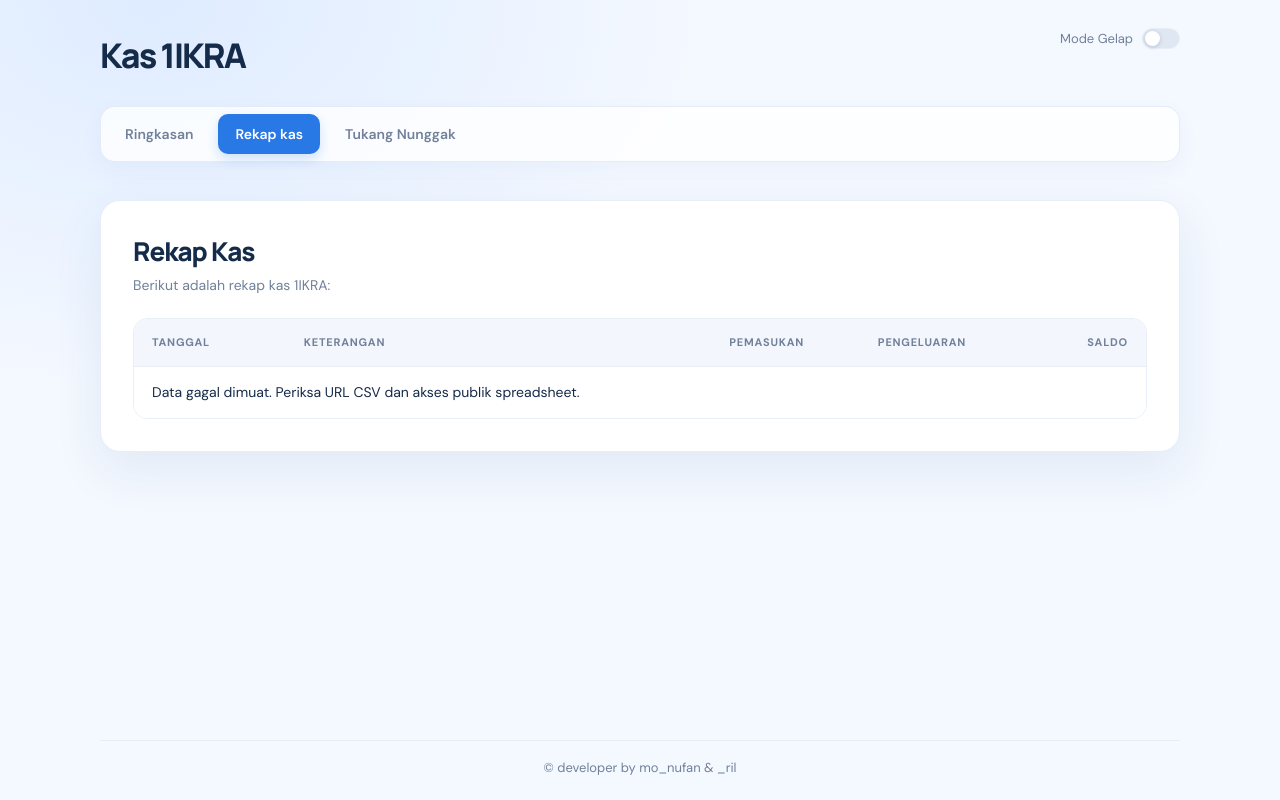
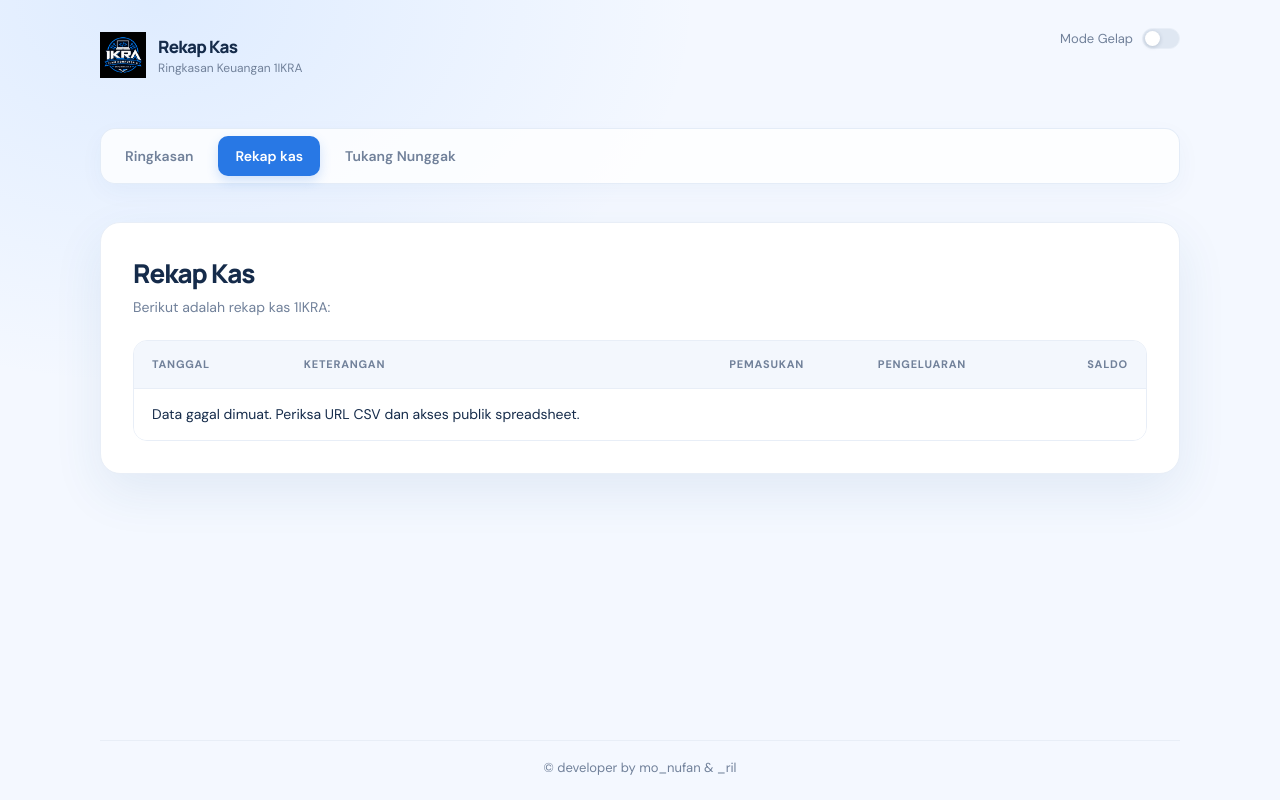
Before and after one commit to ibnufadlan49-svg/web-kas, a plain HTML site: page rekap kas/main.html in a window 1280 px wide. Drawn offline with Linux system fonts and the light colour scheme; no server answers.

Commit message:
perbubahan2

```diff
--- a/rekap kas/main.css
+++ b/rekap kas/main.css
@@ -92,6 +92,14 @@ header {
   font-family: "Manrope", sans-serif;
   font-size: 20px;
   font-weight: 800;
+}
+
+.brand-logo {
+  display: block;
+  width: 46px;
+  height: 46px;
+  flex: 0 0 46px;
+  object-fit: contain;
 }
 
 .brand-name {
--- a/rekap kas/main.html
+++ b/rekap kas/main.html
@@ -6,8 +6,16 @@
     <title>Rekap Kas</title>
     <link rel="stylesheet" href="style.css" />
   </head>
+  <header>
+    <div class="brand">
+        <img src="assets/logo.png" alt="Logo 1IKRA" class="brand-logo" />
+        <div>
+          <p class="brand-name">Rekap Kas</p>
+          <p class="brand-caption">Ringkasan Keuangan 1IKRA</p>
+        </div>
+      </div>
+  </header>
   <body>
-    <h1>Kas 1IKRA</h1>
     <div id="mode-toggle">
       <label for="mode-switch">Mode Gelap</label>
       <input type="checkbox" id="mode-switch" />
--- a/rekap kas/style.css
+++ b/rekap kas/style.css
@@ -94,6 +94,14 @@ header {
   font-family: "Manrope", sans-serif;
   font-size: 20px;
   font-weight: 800;
+}
+
+.brand-logo {
+  display: block;
+  width: 46px;
+  height: 46px;
+  flex: 0 0 46px;
+  object-fit: contain;
 }
 
 .brand-name {
```
Also changed, not shown: rekap kas/index.html (+1 -1 lines), rekap kas/nunggak.html (+9 -1 lines), rekap kas/assets/logo.png (added).
